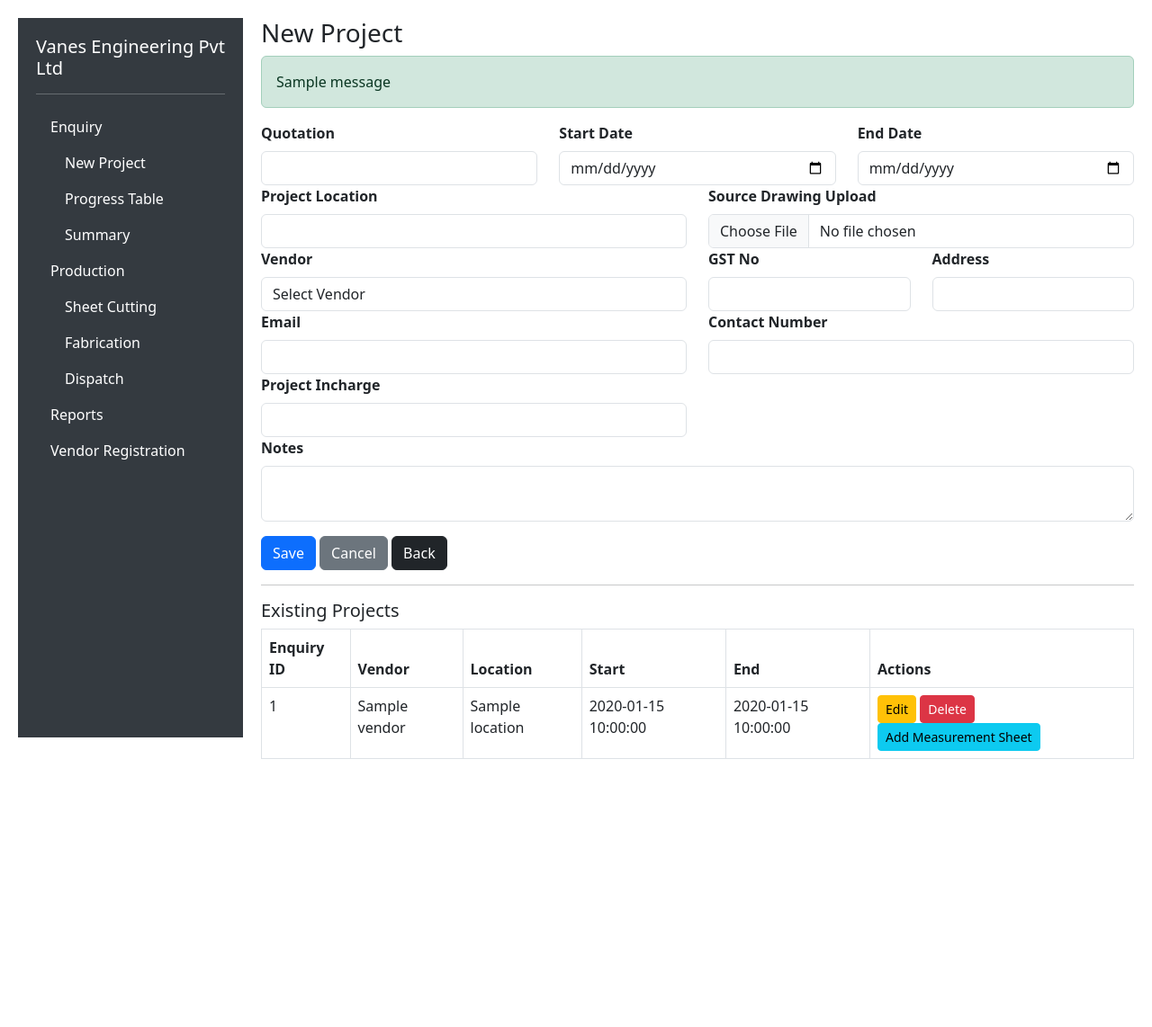
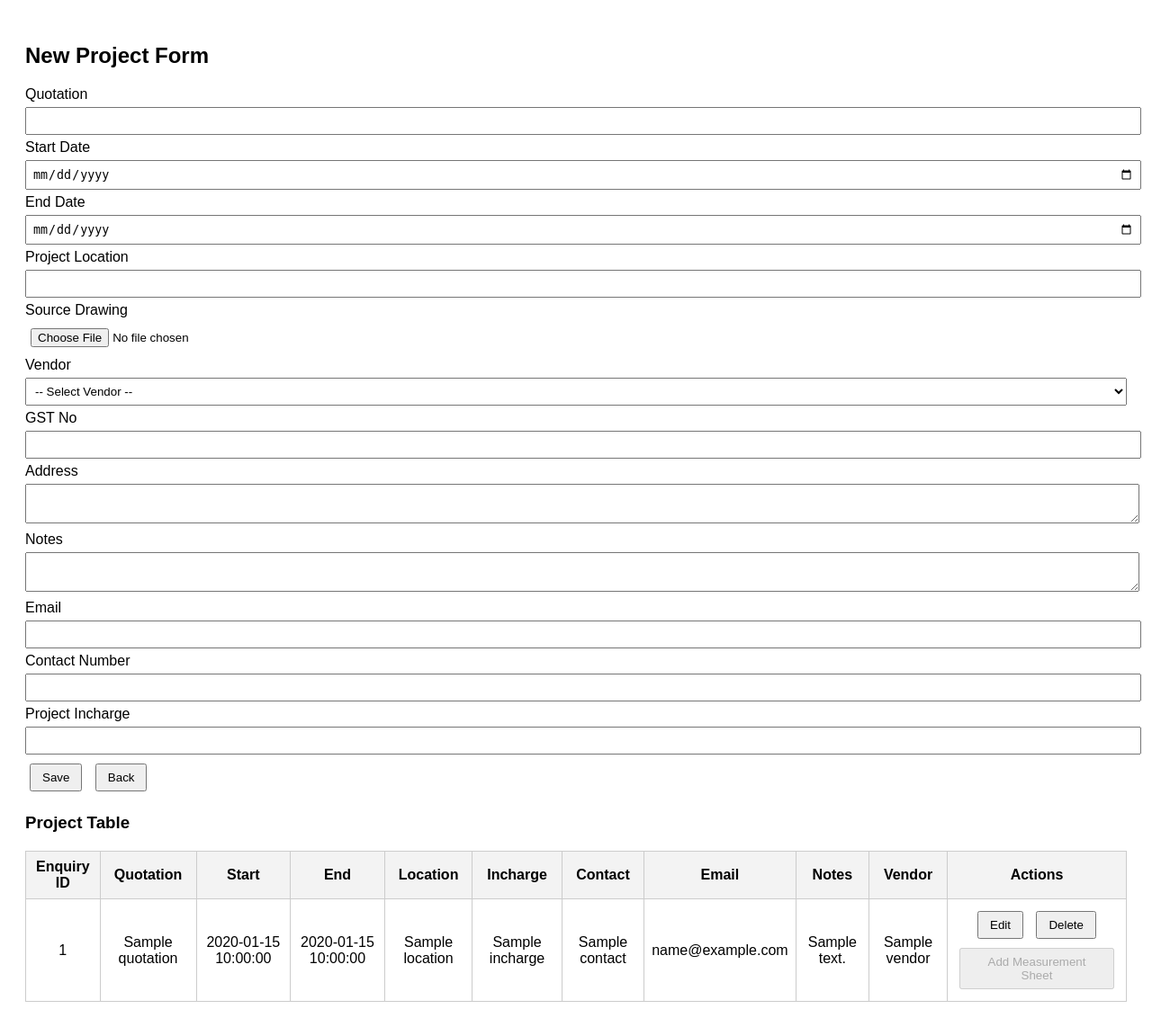
Before and after one commit to dudetech-web/Vanesengineering.com, a Flask app: template templates/new_project.html in a window 1280 px wide. Shown: the whole page at 90% size. Before the commit the page ends 844 px from the top, so only its background shows below. Run offline with Flask 3, Linux system fonts and the light colour scheme; the template is opened without the code that fills it: most values are stand-ins (such as "Sample title", 1, 10 or a date in 2020); one stand-in notice (Sample message) is shown.

Commit message:
Update new_project.html

```diff
--- a/templates/new_project.html
+++ b/templates/new_project.html
@@ -1,162 +1,150 @@
 <!DOCTYPE html>
-<html lang="en">
+<html>
 <head>
-    <meta charset="UTF-8">
-    <title>New Project - Vanes Engineering</title>
-    <link href="https://cdn.jsdelivr.net/npm/bootstrap@5.3.0/dist/css/bootstrap.min.css" rel="stylesheet">
-    <script src="https://code.jquery.com/jquery-3.6.0.min.js"></script>
+    <title>New Project</title>
     <style>
-        body { padding: 20px; }
-        .sidebar {
-            width: 250px;
-            height: 100vh;
-            position: fixed;
-            background: #343a40;
-            color: white;
-            padding: 20px;
-        }
-        .content {
-            margin-left: 270px;
-        }
-        .form-label {
-            font-weight: 600;
-        }
+        body { font-family: Arial; padding: 20px; }
+        input, select, textarea { width: 100%; margin: 5px 0; padding: 6px; }
+        button { padding: 6px 12px; margin: 5px; }
+        table { width: 100%; border-collapse: collapse; margin-top: 20px; }
+        th, td { border: 1px solid #ccc; padding: 8px; text-align: center; }
+        th { background-color: #f3f3f3; }
     </style>
 </head>
 <body>
-    <div class="sidebar">
-        <h5>Vanes Engineering Pvt Ltd</h5>
-        <hr>
-        <ul class="nav flex-column">
-            <li class="nav-item"><a class="nav-link text-white" href="#">Enquiry</a></li>
-            <li class="nav-item ms-3"><a class="nav-link text-white" href="/new_project">New Project</a></li>
-            <li class="nav-item ms-3"><a class="nav-link text-white" href="#">Progress Table</a></li>
-            <li class="nav-item ms-3"><a class="nav-link text-white" href="#">Summary</a></li>
-            <li class="nav-item"><a class="nav-link text-white" href="#">Production</a></li>
-            <li class="nav-item ms-3"><a class="nav-link text-white" href="#">Sheet Cutting</a></li>
-            <li class="nav-item ms-3"><a class="nav-link text-white" href="#">Fabrication</a></li>
-            <li class="nav-item ms-3"><a class="nav-link text-white" href="#">Dispatch</a></li>
-            <li class="nav-item"><a class="nav-link text-white" href="#">Reports</a></li>
-            <li class="nav-item"><a class="nav-link text-white" href="/register_vendor">Vendor Registration</a></li>
-        </ul>
-    </div>
+    <h2>New Project Form</h2>
+    <form method="POST" enctype="multipart/form-data">
+        <label>Quotation</label>
+        <input type="text" name="quotation" required>
 
-    <div class="content">
-        <h3>New Project</h3>
-        {% with messages = get_flashed_messages(with_categories=true) %}
-            {% for category, message in messages %}
-                <div class="alert alert-{{ category }}">{{ message }}</div>
-            {% endfor %}
-        {% endwith %}
+        <label>Start Date</label>
+        <input type="date" name="start_date" required>
 
-        <form action="" method="POST" enctype="multipart/form-data">
-            <div class="row">
-                <div class="col-md-4">
-                    <label class="form-label">Quotation</label>
-                    <input type="text" class="form-control" name="quotation" required>
-                </div>
-                <div class="col-md-4">
-                    <label class="form-label">Start Date</label>
-                    <input type="date" class="form-control" name="start_date" required>
-                </div>
-                <div class="col-md-4">
-                    <label class="form-label">End Date</label>
-                    <input type="date" class="form-control" name="end_date" required>
-                </div>
-                <div class="col-md-6">
-                    <label class="form-label">Project Location</label>
-                    <input type="text" class="form-control" name="location" required>
-                </div>
-                <div class="col-md-6">
-                    <label class="form-label">Source Drawing Upload</label>
-                    <input type="file" class="form-control" name="drawing_file">
-                </div>
-                <div class="col-md-6">
-                    <label class="form-label">Vendor</label>
-                    <select class="form-control" name="vendor_id" id="vendor-select" required>
-                        <option value="">Select Vendor</option>
-                        {% for vendor in vendors %}
-                            <option value="{{ vendor.id }}">{{ vendor.name }}</option>
+        <label>End Date</label>
+        <input type="date" name="end_date" required>
+
+        <label>Project Location</label>
+        <input type="text" name="location">
+
+        <label>Source Drawing</label>
+        <input type="file" name="drawing">
+
+        <label>Vendor</label>
+        <select name="vendor_id" id="vendorSelect" required onchange="fillVendorDetails()">
+            <option value="">-- Select Vendor --</option>
+            {% for v in vendors %}
+            <option value="{{ v.id }}" data-gst="{{ v.gst }}" data-address="{{ v.address }}">{{ v.name }}</option>
             {% endfor %}
         </select>
-                </div>
-                <div class="col-md-3">
-                    <label class="form-label">GST No</label>
-                    <input type="text" class="form-control" id="gst" readonly>
-                </div>
-                <div class="col-md-3">
-                    <label class="form-label">Address</label>
-                    <input type="text" class="form-control" id="address" readonly>
-                </div>
-                <div class="col-md-6">
-                    <label class="form-label">Email</label>
-                    <input type="email" class="form-control" name="email">
-                </div>
-                <div class="col-md-6">
-                    <label class="form-label">Contact Number</label>
-                    <input type="text" class="form-control" name="contact_number">
-                </div>
-                <div class="col-md-6">
-                    <label class="form-label">Project Incharge</label>
-                    <input type="text" class="form-control" name="incharge">
-                </div>
-                <div class="col-md-12">
-                    <label class="form-label">Notes</label>
-                    <textarea class="form-control" name="notes"></textarea>
-                </div>
-            </div>
-            <div class="mt-3">
-                <button class="btn btn-primary" type="submit">Save</button>
-                <a href="/dashboard" class="btn btn-secondary">Cancel</a>
-                <a href="/dashboard" class="btn btn-dark">Back</a>
-            </div>
+
+        <label>GST No</label>
+        <input type="text" name="gst_no" id="gstField" readonly>
+
+        <label>Address</label>
+        <textarea name="address" id="addressField" readonly></textarea>
+
+        <label>Notes</label>
+        <textarea name="notes"></textarea>
+
+        <label>Email</label>
+        <input type="email" name="email">
+
+        <label>Contact Number</label>
+        <input type="text" name="contact">
+
+        <label>Project Incharge</label>
+        <input type="text" name="incharge">
+
+        <button type="submit">Save</button>
+        <a href="/dashboard"><button type="button">Back</button></a>
     </form>
 
-        <hr>
-        <h5>Existing Projects</h5>
-        <table class="table table-bordered">
-            <thead>
+    <h3>Project Table</h3>
+    <table>
         <tr>
             <th>Enquiry ID</th>
-                    <th>Vendor</th>
-                    <th>Location</th>
+            <th>Quotation</th>
             <th>Start</th>
             <th>End</th>
+            <th>Location</th>
+            <th>Incharge</th>
+            <th>Contact</th>
+            <th>Email</th>
+            <th>Notes</th>
+            <th>Vendor</th>
             <th>Actions</th>
         </tr>
-            </thead>
-            <tbody>
         {% for proj in projects %}
         <tr>
             <td>{{ proj.enquiry_id }}</td>
+            <td contenteditable="true">{{ proj.quotation }}</td>
+            <td contenteditable="true">{{ proj.start_date }}</td>
+            <td contenteditable="true">{{ proj.end_date }}</td>
+            <td contenteditable="true">{{ proj.location }}</td>
+            <td contenteditable="true">{{ proj.incharge }}</td>
+            <td contenteditable="true">{{ proj.contact }}</td>
+            <td contenteditable="true">{{ proj.email }}</td>
+            <td contenteditable="true">{{ proj.notes }}</td>
             <td>{{ proj.vendor.name }}</td>
-                    <td>{{ proj.location }}</td>
-                    <td>{{ proj.start_date }}</td>
-                    <td>{{ proj.end_date }}</td>
             <td>
-                        <button class="btn btn-sm btn-warning">Edit</button>
-                        <button class="btn btn-sm btn-danger" onclick="return confirm('Are you sure?')">Delete</button>
-                        <button class="btn btn-sm btn-info">Add Measurement Sheet</button>
+                <button onclick="enableEdit(this)">Edit</button>
+                <button onclick="saveEdit(this, {{ proj.id }})" style="display:none;">Save</button>
+                <button onclick="confirmDelete('{{ url_for('delete_project', project_id=proj.id) }}')">Delete</button>
+                <button disabled>Add Measurement Sheet</button>
             </td>
         </tr>
         {% endfor %}
-            </tbody>
     </table>
-    </div>
 
     <script>
-        $('#vendor-select').on('change', function () {
-            var vendorId = $(this).val();
-            if (vendorId) {
-                $.getJSON(`/vendor_details/${vendorId}`, function (data) {
-                    $('#gst').val(data.gst);
-                    $('#address').val(data.address);
+    function fillVendorDetails() {
+        const sel = document.getElementById('vendorSelect');
+        const gst = sel.options[sel.selectedIndex].getAttribute('data-gst');
+        const addr = sel.options[sel.selectedIndex].getAttribute('data-address');
+        document.getElementById('gstField').value = gst;
+        document.getElementById('addressField').value = addr;
+    }
+
+    function confirmDelete(url) {
+        if (confirm('Are you sure you want to delete this project?')) {
+            window.location.href = url;
+        }
+    }
+
+    function enableEdit(btn) {
+        const row = btn.closest('tr');
+        row.querySelectorAll('[contenteditable]').forEach(td => td.contentEditable = 'true');
+        btn.style.display = 'none';
+        btn.nextElementSibling.style.display = 'inline-block';
+    }
+
+    function saveEdit(btn, id) {
+        const row = btn.closest('tr');
+        const cells = row.querySelectorAll('[contenteditable]');
+        const data = {
+            quotation: cells[0].innerText.trim(),
+            start_date: cells[1].innerText.trim(),
+            end_date: cells[2].innerText.trim(),
+            location: cells[3].innerText.trim(),
+            incharge: cells[4].innerText.trim(),
+            contact: cells[5].innerText.trim(),
+            email: cells[6].innerText.trim(),
+            notes: cells[7].innerText.trim()
+        };
+
+        fetch(`/update_project/${id}`, {
+            method: 'POST',
+            headers: { 'Content-Type': 'application/json' },
+            body: JSON.stringify(data)
+        }).then(res => {
+            if (res.ok) alert('Saved!');
+            else alert('Error!');
         });
-            } else {
-                $('#gst').val('');
-                $('#address').val('');
+
+        row.querySelectorAll('[contenteditable]').forEach(td => td.contentEditable = 'false');
+        btn.style.display = 'none';
+        btn.previousElementSibling.style.display = 'inline-block';
     }
-        });
     </script>
 </body>
 </html>
```
Lines whose indentation alone changed are shown as unchanged.
